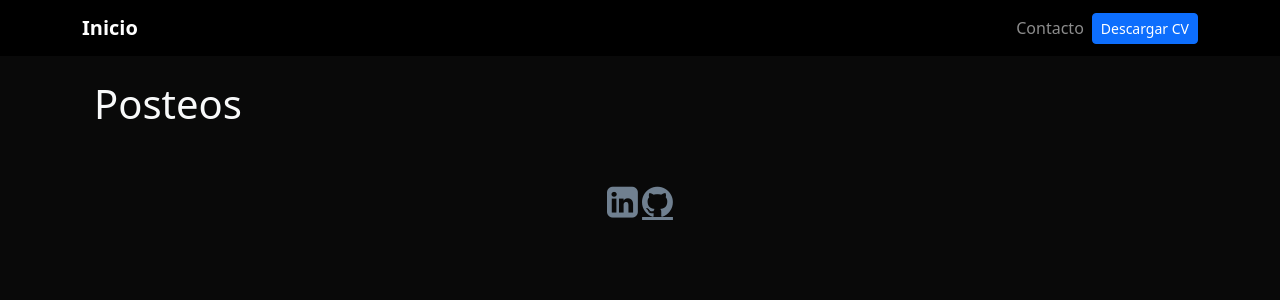
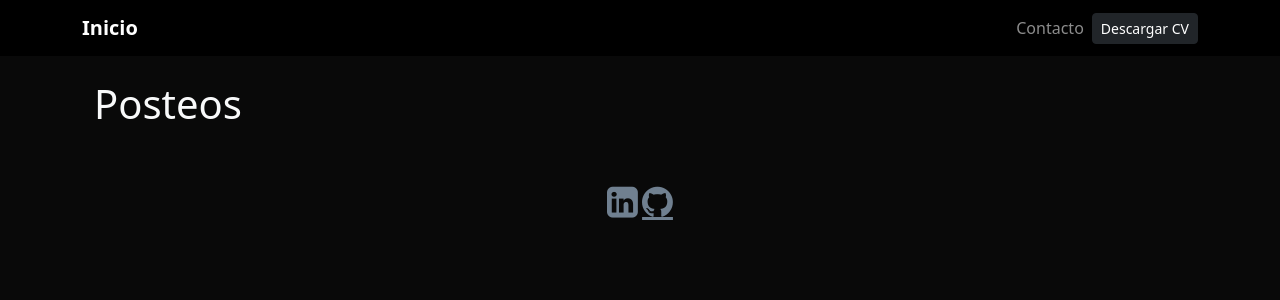
Before and after one commit to j0ta22/portafolio, a Django app: page /blog/ in a window 1280 px wide. Shown: the top 300 px of the page. Run offline with Django 4.2, Linux system fonts and the light colour scheme; data that the repository does not hold is empty; parts of the project's set-up code (start-up, migrations or seed data) failed here and were passed over.

Commit message:
Update navbar.html

```diff
--- a/portafolioapp/templates/partials/navbar.html
+++ b/portafolioapp/templates/partials/navbar.html
@@ -11,9 +11,9 @@
             <a class="nav-link" href="{% url 'contacto:contacto' %}">Contacto</a>
           </li>
           <li class="nav-item d-flex align-items-center">
-            <a class="btn btn-primary btn-sm" href="{% static 'portafolio/JuanCandal.pdf' %}" target="_blank">Descargar CV</a>
+            <a class="btn btn-dark btn-sm" href="{% static 'portafolio/JuanCandal.pdf' %}" target="_blank">Descargar CV</a>
           </li>
         </ul>
       </div>
     </div>
-  </nav>
+</nav>
```
